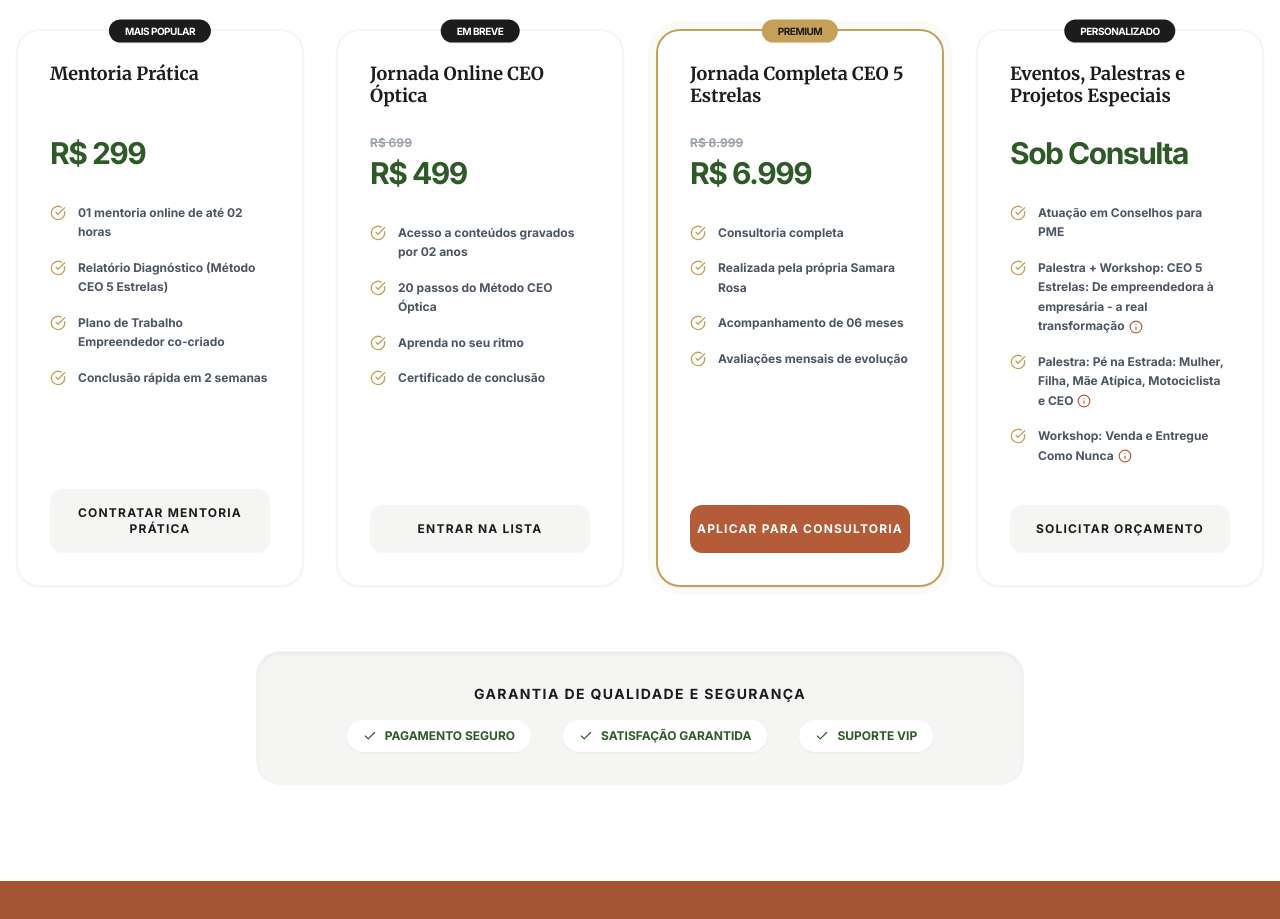
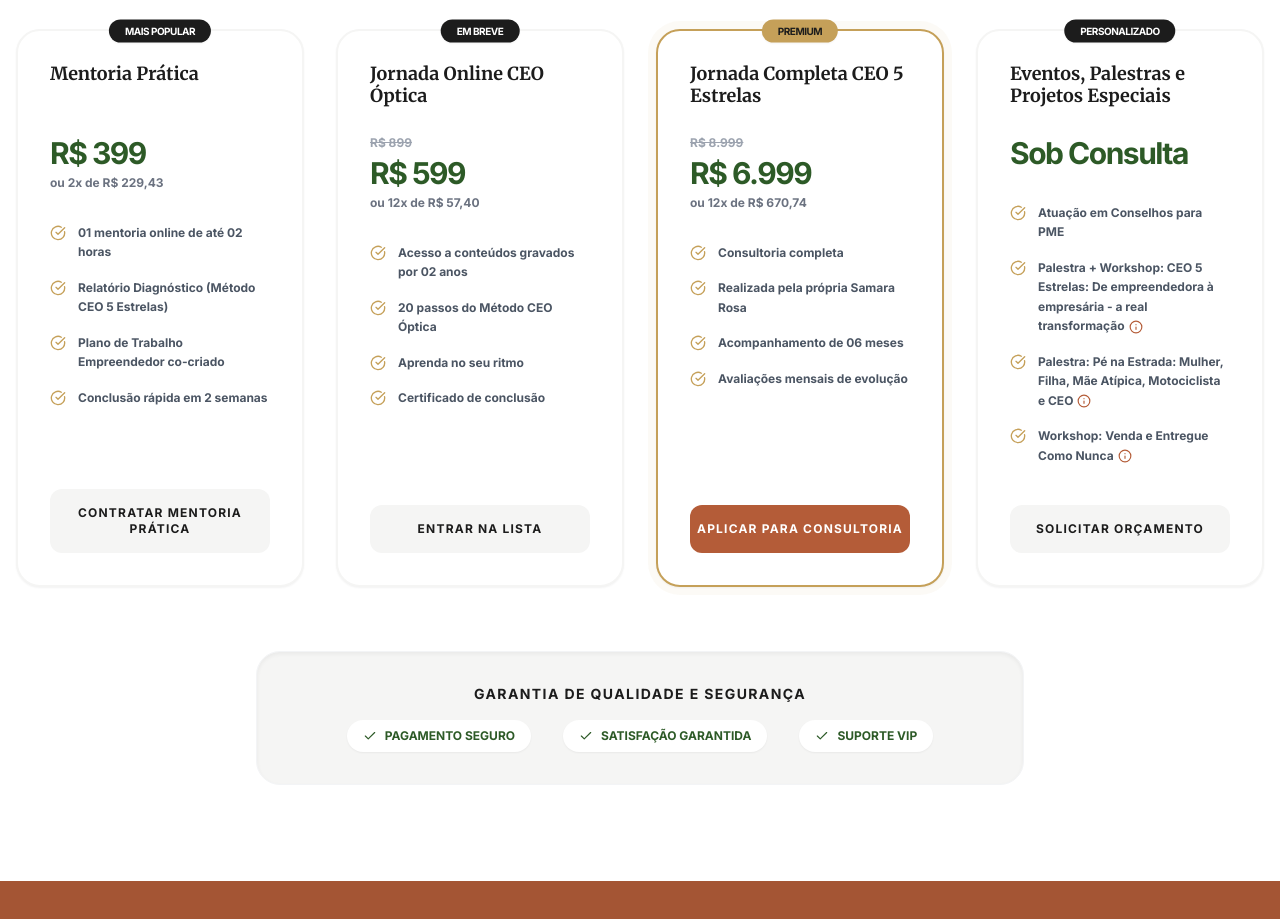
Before and after one commit to temperini/samararosa, a React (Vite) app: page / in a window 1280 px wide. Shown: the part 3600-4519 px from the top of the page. Built offline with nearby package versions, Linux system fonts and the light colour scheme.

Commit message:
feat: Add installment information to service offers
Includes the display of installment prices for each service offer in the application. This enhances clarity for users by providing flexible payment options.

```diff
--- a/App.tsx
+++ b/App.tsx
@@ -415,7 +415,10 @@ const App: React.FC = () => {
                   {offer.originalPrice && (
                     <span className="text-xs text-gray-400 line-through block font-bold mb-1">{offer.originalPrice}</span>
                   )}
-                  <span className="text-3xl font-bold text-brand-safe tracking-tighter">{offer.priceDisplay}</span>
+                  <span className="text-3xl font-bold text-brand-safe tracking-tighter block">{offer.priceDisplay}</span>
+                  {offer.installment && (
+                    <span className="text-xs text-gray-500 font-bold mt-1 block">{offer.installment}</span>
+                  )}
                 </div>
 
                 <ul className="flex-grow space-y-4 mb-10">
--- a/components/DiagnosticWizard.tsx
+++ b/components/DiagnosticWizard.tsx
@@ -197,6 +197,9 @@ export const DiagnosticWizard: React.FC<Props> = ({ onComplete, onBack }) => {
                     </span>
                     <h4 className="text-xl font-bold font-serif mb-2">{service.title}</h4>
                     <p className="text-3xl font-bold text-brand-gold tracking-tighter">{service.priceDisplay}</p>
+                    {service.installment && (
+                      <p className="text-xs text-gray-300 font-bold mt-1">{service.installment}</p>
+                    )}
                   </div>
 
                   <ul className="flex-grow space-y-3 mb-8 relative z-10">
--- a/constants.tsx
+++ b/constants.tsx
@@ -6,7 +6,8 @@ export const OFFERS: ServiceOffer[] = [
   {
     id: 'mentoria-pratica',
     title: 'Mentoria Prática',
-    priceDisplay: 'R$ 299',
+    priceDisplay: 'R$ 399',
+    installment: 'ou 2x de R$ 229,43',
     features: [
       '01 mentoria online de até 02 horas',
       'Relatório Diagnóstico (Método CEO 5 Estrelas)',
@@ -20,8 +21,9 @@ export const OFFERS: ServiceOffer[] = [
   {
     id: 'jornada-online',
     title: 'Jornada Online CEO Óptica',
-    priceDisplay: 'R$ 499',
-    originalPrice: 'R$ 699',
+    priceDisplay: 'R$ 599',
+    originalPrice: 'R$ 899',
+    installment: 'ou 12x de R$ 57,40',
     features: [
       'Acesso a conteúdos gravados por 02 anos',
       '20 passos do Método CEO Óptica',
@@ -37,6 +39,7 @@ export const OFFERS: ServiceOffer[] = [
     title: 'Jornada Completa CEO 5 Estrelas',
     priceDisplay: 'R$ 6.999',
     originalPrice: 'R$ 8.999',
+    installment: 'ou 12x de R$ 670,74',
     features: [
       'Consultoria completa',
       'Realizada pela própria Samara Rosa',
--- a/types.ts
+++ b/types.ts
@@ -7,6 +7,7 @@ export interface ServiceOffer {
   title: string;
   priceDisplay: string;
   originalPrice?: string;
+  installment?: string;
   features: ServiceFeature[];
   cta: string;
   highlight?: boolean;
```
